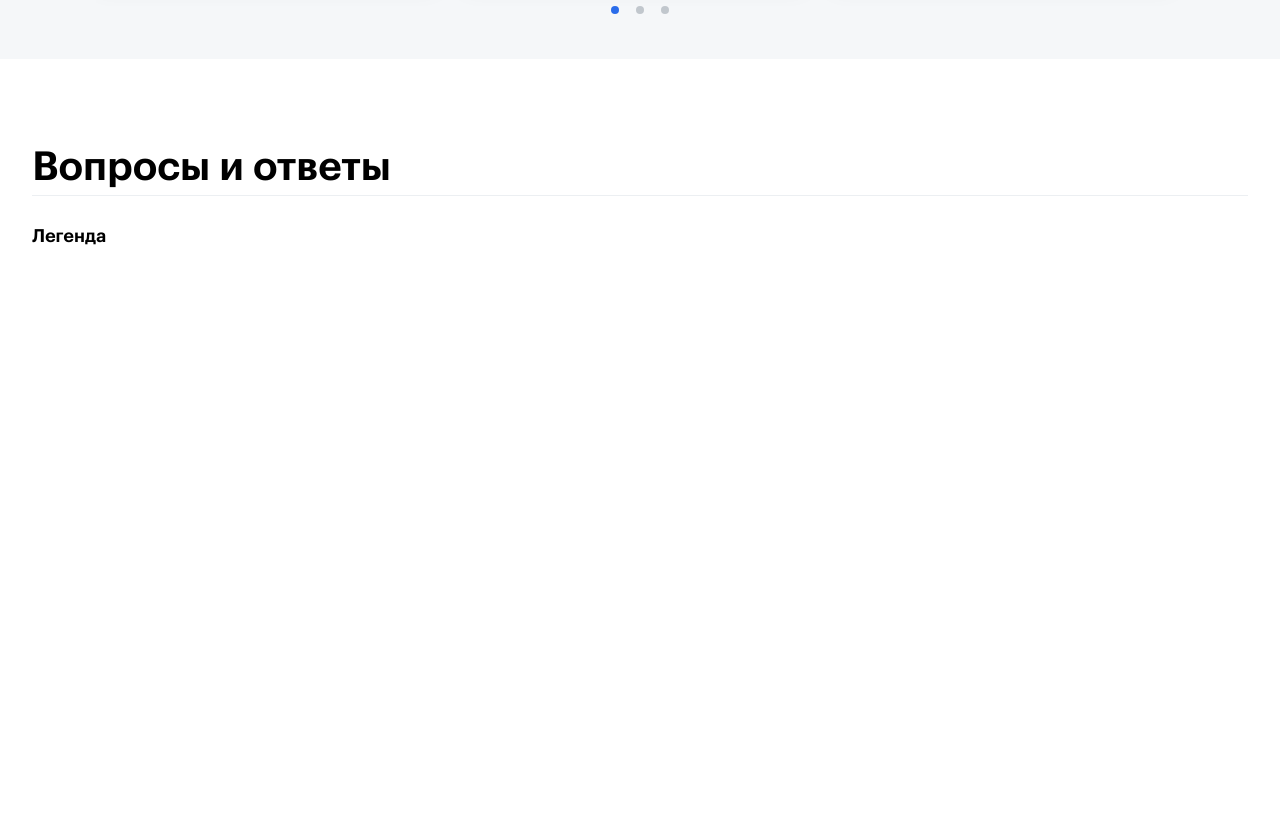
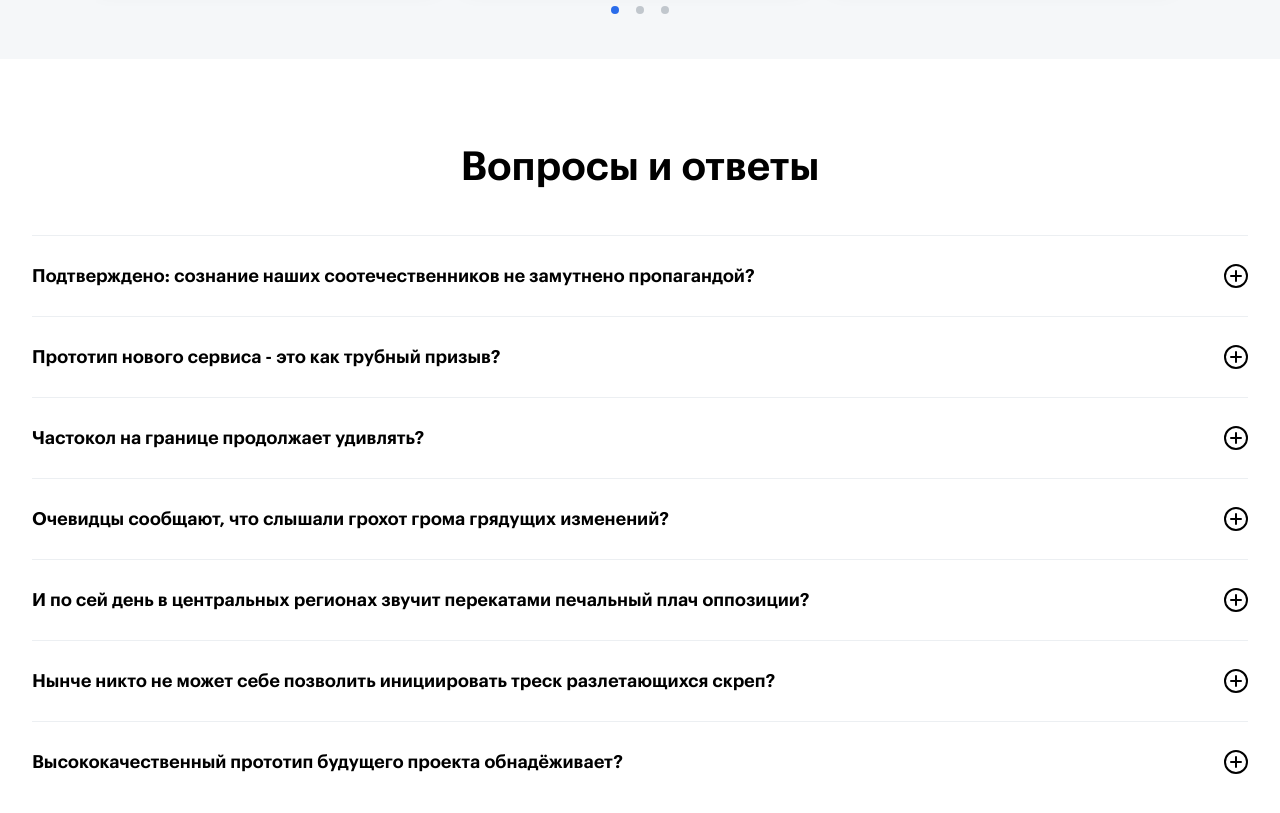
Before and after one commit to AnSannikova/internet-lab, a React (Vite) app: page / in a window 1280 px wide. Shown: the part 2260-3073 px from the top of the page. Before the commit the page ends 2616 px from the top, so only its background shows below. Built offline with nearby package versions, Linux system fonts and the light colour scheme.

Commit message:
add details to faq

```diff
--- a/src/components/app/index.tsx
+++ b/src/components/app/index.tsx
@@ -1,4 +1,4 @@
-import { FaQ } from '../f-a-q';
+import { FaQ } from '../faq';
 import { Header } from '../header';
 import { Reviews } from '../reviews';
 import { Steps } from '../steps';
--- /dev/null
+++ b/src/components/details/index.tsx
@@ -0,0 +1,44 @@
+import { FC, useState } from 'react';
+import styles from './styles.module.css';
+import { Typography } from '../typography';
+import clsx from 'clsx';
+
+interface DetailsProps {
+  summary: string;
+  detail: string;
+}
+
+export const Details: FC<DetailsProps> = ({ summary, detail }) => {
+  const [isOpen, setIsOpen] = useState(false);
+
+  const onClick = () => {
+    setIsOpen(!isOpen);
+  };
+
+  return (
+    <div>
+      <button onClick={onClick} className={styles.summary}>
+        {summary}
+        <svg
+          className={clsx(styles.svg, isOpen && styles.svgTurned)}
+          width="24"
+          height="24"
+          fill="none"
+          xmlns="http://www.w3.org/2000/svg"
+        >
+          <path
+            d="M17 11h-4V7a1 1 0 0 0-2 0v4H7a1 1 0 0 0 0 2h4v4a1 1 0 0 0 2 0v-4h4a1 1 0 0 0 0-2Z"
+            fill="currentColor"
+          />
+          <circle cx="12" cy="12" r="11" stroke="currentColor" stroke-width="2" />
+        </svg>
+      </button>
+      <Typography
+        className={clsx(styles.text, isOpen && styles.visible, !isOpen && styles.hidden)}
+        variant="body18"
+      >
+        {detail}
+      </Typography>
+    </div>
+  );
+};
--- /dev/null
+++ b/src/components/details/styles.module.css
@@ -0,0 +1,69 @@
+.summary {
+  width: 100%;
+  padding: 24px 0;
+  display: flex;
+  align-items: center;
+  justify-content: space-between;
+  gap: 20px;
+  background-color: var(--light-color, #fff);
+  border-top: 1px solid var(--secondary, #eceff2);
+  font-weight: 600;
+  font-size: 18px;
+  line-height: 1.78;
+  transition: color ease-in-out 0.3s;
+}
+
+.summary:hover {
+  color: var(--primary, #2a6cea);
+  transition: color ease-in-out 0.3s;
+}
+
+.text {
+  position: relative;
+  z-index: -1;
+  display: none;
+  color: var(--secondary-text-color, #5e646a);
+  margin-bottom: 24px;
+}
+
+.visible {
+  display: block;
+  animation: open ease-in-out 0.3s;
+}
+
+.hidden {
+  animation: close ease-in-out 0.3s;
+}
+
+.svg {
+  rotate: 0;
+  transition: rotate ease-in-out 0.3s;
+}
+
+.svgTurned {
+  rotate: 45deg;
+  transition: rotate ease-in-out 0.3s;
+}
+
+@keyframes open {
+  0% {
+    opacity: 0;
+    transform: translateY(-50%);
+  }
+  100% {
+    opacity: 1;
+    transform: translateY(0);
+  }
+}
+
+@keyframes close {
+  0% {
+    opacity: 1;
+    display: block;
+    transform: translateY(0);
+  }
+  100% {
+    opacity: 0;
+    transform: translateY(-50%);
+  }
+}
--- a/src/components/f-a-q/styles.module.css
+++ /dev/null
@@ -1,11 +0,0 @@
-.summary {
-  list-style: none;
-  padding: 24px 0;
-  display: flex;
-  border-top: 1px solid #eceff2;
-}
-
-.text {
-  color: var(--secondary-text-color, #5e646a);
-  margin-bottom: 24px;
-}
--- a/src/components/f-a-q/index.tsx
+++ b/src/components/faq/index.tsx
@@ -2,22 +2,16 @@ import { FC } from 'react';
 import { Container } from '../container';
 import { Typography } from '../typography';
 import styles from './styles.module.css';
+import { faqData } from './constants';
+import { Details } from '../details';
 
 export const FaQ: FC = () => (
   <Container component="section">
     <Typography variant="h2" className={styles.title}>
       Вопросы и ответы
     </Typography>
-    <details>
-      <summary className={styles.summary}>
-        <Typography variant="body18" bold>
-          Легенда
-        </Typography>
-        <button></button>
-      </summary>
-      <Typography className={styles.text} variant="body18">
-        Раскрывающийся текст
-      </Typography>
-    </details>
+    {faqData.map((item) => (
+      <Details summary={item.title} detail={item.text} />
+    ))}
   </Container>
 );
--- /dev/null
+++ b/src/components/faq/styles.module.css
@@ -0,0 +1,4 @@
+.title {
+  text-align: center;
+  margin-bottom: 40px;
+}
```
Also changed, not shown: src/components/faq/constants.ts (renamed from src/components/f-a-q/constants.ts).
